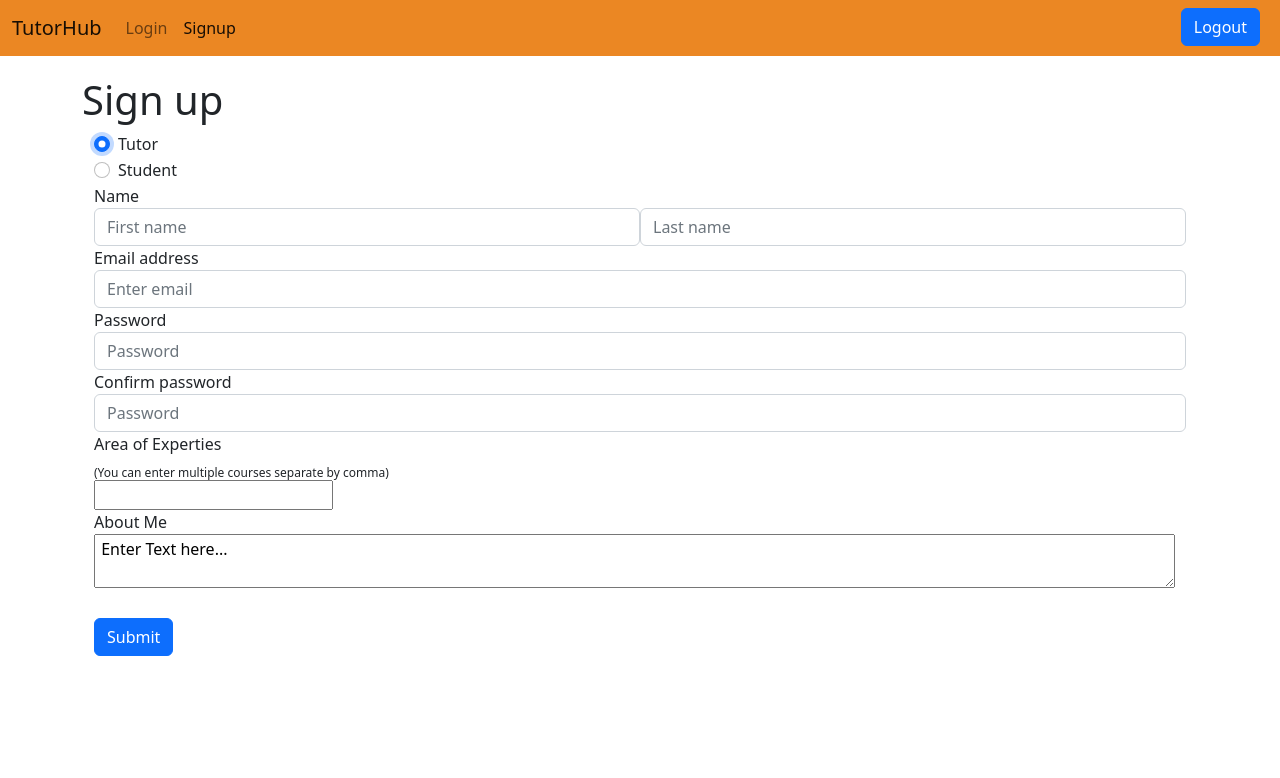
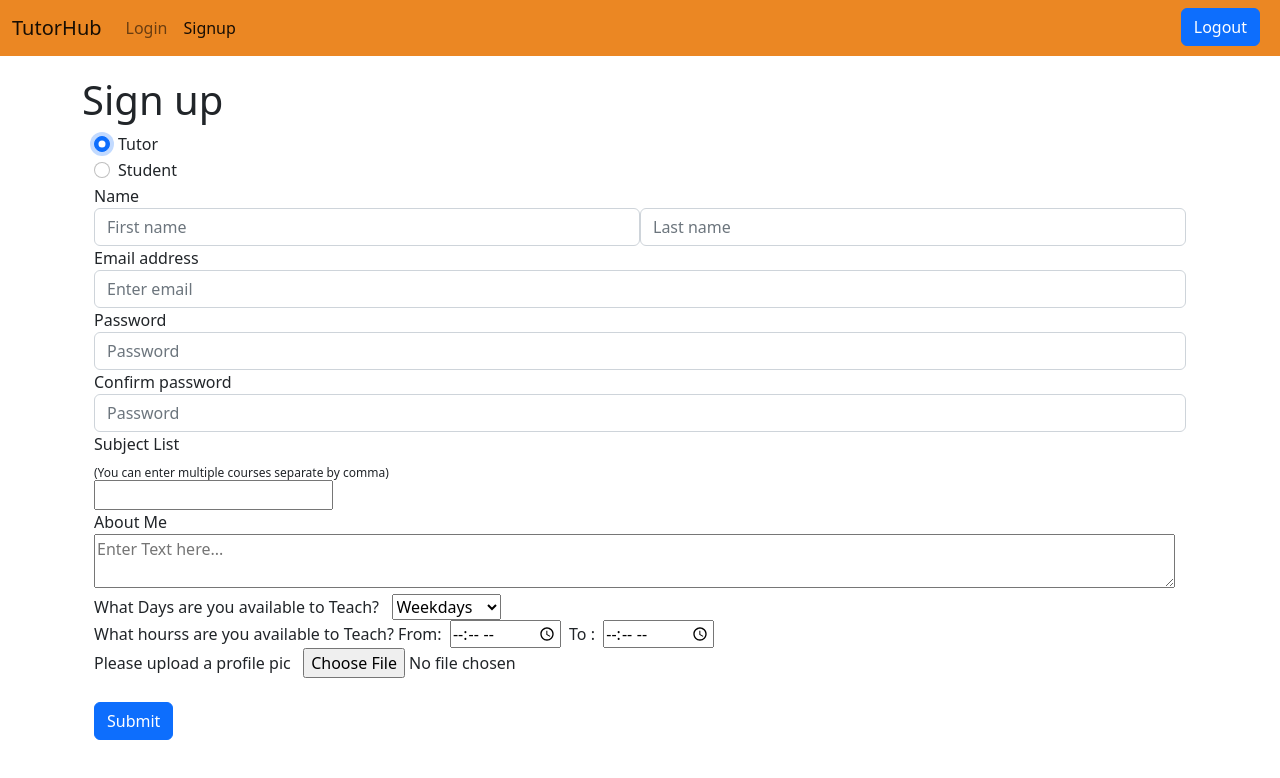
Before and after one commit to CEnciso1/TutorHub, a React (Create React App) app: page /signup in a window 1280 px wide. Both pictures are taken after a click on the radio button 102 px from the left and 144 px from the top of the page. Shown: the top 778 px of the page. Built offline with nearby package versions, Linux system fonts and the light colour scheme; no server answers.

Commit message:
Added about-me, subject functionality
data of about-me and subject is now stored in database.

Also  added search functionality

```diff
--- a/package.json
+++ b/package.json
@@ -8,9 +8,12 @@
     "@testing-library/user-event": "^13.5.0",
     "axios": "^1.3.4",
     "bootstrap": "^5.2.3",
+    "date-fns": "^2.30.0",
+    "datepicker": "^0.0.0",
     "firebase": "^9.19.1",
     "react": "^18.2.0",
     "react-bootstrap": "^2.7.2",
+    "react-datepicker": "^4.11.0",
     "react-dom": "^18.2.0",
     "react-hook-form": "^7.43.9",
     "react-router-bootstrap": "^0.26.2",
--- a/src/components/Signup.js
+++ b/src/components/Signup.js
@@ -13,6 +13,8 @@ export default function SignUp(){
     const [password2,setPassword2] = useState('')
     const [firstName,setFirstName] = useState('')
     const [lastName, setLastName] = useState('')
+    const [subjecList, setSubjecList] = useState('')
+    const [aboutme, setAboutme] = useState('')
     const [loading, setLoading] = useState(false)
     const [accountOption, setAccountOption] = useState('')
     const [credentialsError, setCredentialsError] = useState('')
@@ -43,7 +45,8 @@ export default function SignUp(){
                 await setDoc(doc(db, 'students', userCredentials.user.uid),{
                     email: email,
                     password: password1,
-                    name: {first:firstName, last:lastName}
+                    name: {first:firstName, last:lastName},
+                    currAppointments: 0
                 })
                 console.log('New user')
                 navigate('/studentfeed')
@@ -57,7 +60,9 @@ export default function SignUp(){
                     email: email,
                     password: password1,
                     name: {first:firstName, last:lastName},
-                    currAppointments: 0
+                    currAppointments: 0,
+                    subjects: subjecList,
+                    aboutme: aboutme
                 })
                 console.log('New user')
                 navigate('/tutorfeed')
@@ -116,16 +121,36 @@ export default function SignUp(){
                     </div>
                     { accountOption === 'tutor' && <div>
                         <div class="form-group">
-                            <label >Area of Experties</label>
+                            <label >Subject List</label>
                             <br/>
                             <sub> (You can enter multiple courses separate by comma) </sub>
                             <br/>
-                            <input type='text' ></input>
+                            <input type='text' onChange={ (event) => setSubjecList(event.target.value)} ></input>
                         </div>
                         <div class="form-group">
                             <label >About Me</label>
                             <br></br>
-                            <textarea className="about-me" cols="80"> Enter Text here... </textarea>
+                            <textarea className="about-me" cols="80" placeholder="Enter Text here..." onChange={ (event) => setAboutme(event.target.value)}></textarea>
+                        </div>
+                        <div className="available-hours">
+                        <label for="available-hours-select">What Days are you available to Teach? &nbsp;&nbsp;</label>
+                            <select name="available-hours-select">
+                                <option>Weekdays</option>
+                                <option>Monday</option>
+                                <option>Tuesday</option>
+                                <option>Wednesday</option>
+                                <option>Thursday</option>
+                                <option>Friday</option>
+                            </select>
+                            <br></br>
+                            <label for="available-hours-select">What hourss are you available to Teach?  From: &nbsp; </label>
+                            <input type="time" />
+                            <label> &nbsp; To : &nbsp; </label>
+                            <input type="time" />
+                        </div>
+                        <div>
+                            <label> Please upload a profile pic &nbsp;&nbsp; </label>
+                            <input type="file"></input>
                         </div>
                     </div>}
                     <br></br>
--- a/src/components/StudentFeed.js
+++ b/src/components/StudentFeed.js
@@ -19,6 +19,8 @@ export default function Home(){
     assignAccountType('student')
     const [update, setUpdate] = useState(false)
     const [valid, setValid] = useState(false)
+    const [searchName, setSearchName] = useState(false)
+    const [searchCourse, setSearchCourse] = useState(false)
 
     useEffect(() => {
         (async () => {
@@ -56,6 +58,16 @@ export default function Home(){
 
 
     const handleSubmit = event => {
+        setTutors(tutors.filter( (tutor) => {
+            if(searchName) {
+                return tutor.name.first.toUpperCase().includes(searchName.toUpperCase())
+            || tutor.name.last.toUpperCase().includes(searchName.toUpperCase())
+            }
+
+            if(searchCourse){
+                return tutor.subjects.toUpperCase().includes(searchCourse.toUpperCase())
+            }
+        }))
         event.preventDefault()
     }
 
@@ -83,24 +95,31 @@ export default function Home(){
         setValid(!valid)
     }
 
+    // const showSearchResult = (name, course) => {
+
+    // }
+
     return (
             <div class='container'>
                 <div class='welcome-header'>
                     <h1>Hello {userData && userData.name.first}, welcome to TutorHub</h1>
                     <p>Search for a tutor that best matches your learning needs</p>
                     <form class='tutor-search-form'action='/' method="POST">
-                        <input id='name' class="form-control" placeholder="Name" name='name' type='text' onChange={(e) => setEmail(e.target.value)}/>
+                        <input id='name' class="form-control" placeholder="Name" name='name' type='text' onChange={(e) => setSearchName(e.target.value)}/>
                         <br/>
-                        <input id='major' class="form-control" placeholder="Major" name='major' type='major' onChange={(e) => setEmail(e.target.value)}/>
+                        <input id='major' class="form-control" placeholder="Major" name='major' type='major' onChange={(e) => setSearchCourse(e.target.value)}/>
                         <br/>
                         <button class="btn btn-primary" type="submit" onClick={handleSubmit}>Submit</button>
                     </form>
                 </div>
+                <h1>Your Tutors</h1>
                 <div className={styles.searchResults}>
                     {tutors.map ( (tutor) => {
                             return (
                                 <div class='card' className={styles.tutorCard}>
-                                    <h1> {tutor.name.first} </h1>
+                                    <h1> {tutor.name.first} {tutor.name.last}</h1>
+                                    <p> {tutor.aboutme} </p>
+                                    <p>Area of Experties: {tutor.subjects}</p>
                                     <button placeholder='Add to favorites'type='button' class='btn btn-outline-primary btn-sm' onClick={(event) => handleAddFavorites(event, tutor.id)}>add to favorites</button>
                                     <button onClick={showAppointment} className='book-btn'>book Appointment</button>
                                     {valid && <Appointment id={tutor.id} currAppointments={tutor.currAppointments}/>}
```
Also changed, not shown: 1 other file (tests, documents, lock files or other folders).
